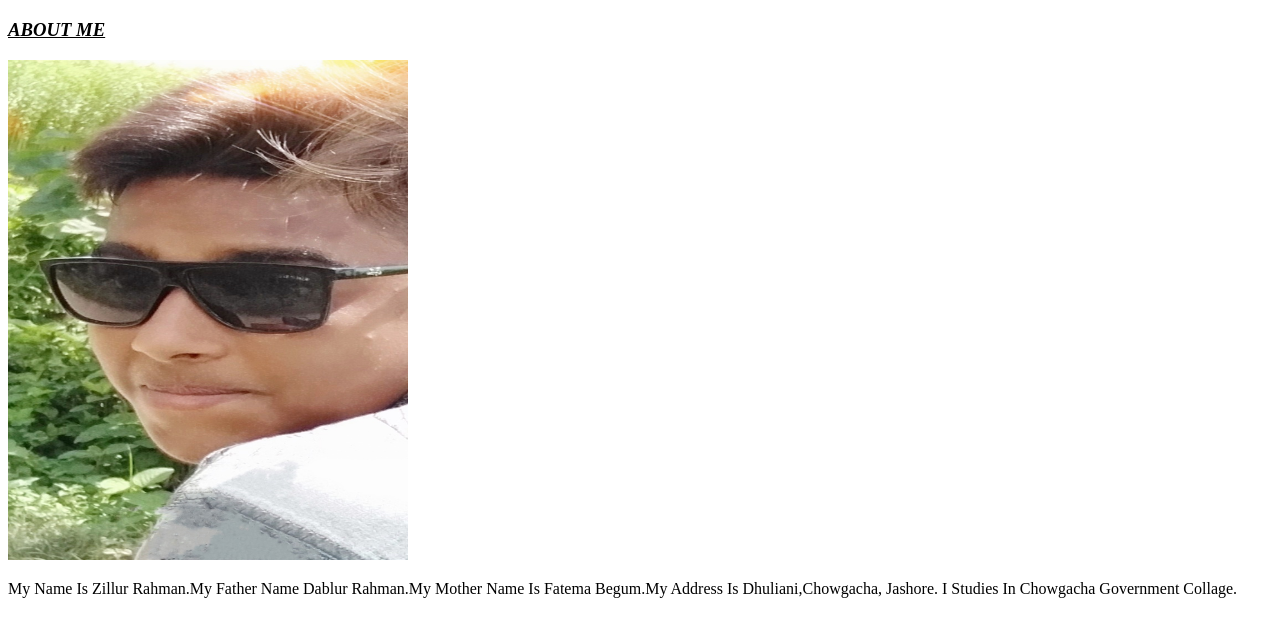
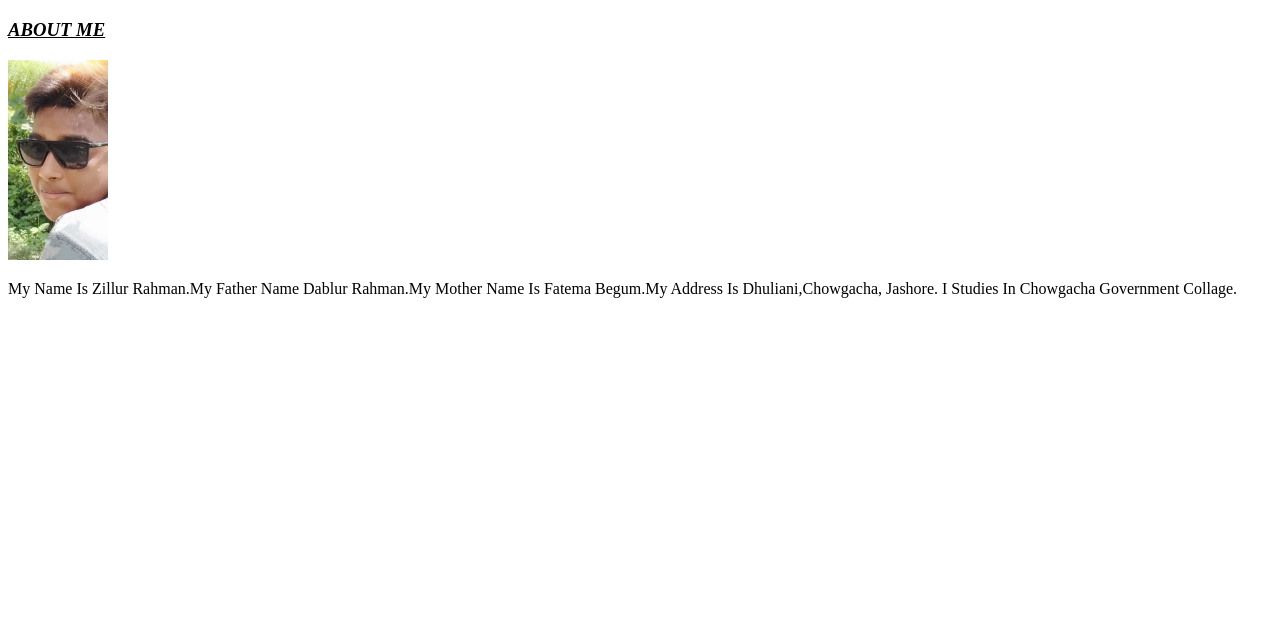
Before and after one commit to Zillur20/tasin-repo, a plain HTML site: page index.html in a window 1280 px wide. Shown: the part 61-698 px from the top of the page. Drawn offline with Linux system fonts and the light colour scheme.

Commit message:
size set

```diff
--- a/index.html
+++ b/index.html
@@ -11,7 +11,7 @@
     <h1>This Is My Introduction</h1>
     <div>
         <h3><strong><u><i>ABOUT ME</i></u></strong></h3>
-        <img height="500px" width="400px" src="IMG_20201127_154304.jpg" alt="">
+        <img height="200px" width="100px" src="IMG_20201127_154304.jpg" alt="">
         <p>My Name Is Zillur Rahman.My Father Name Dablur Rahman.My Mother Name Is Fatema Begum.My Address Is Dhuliani,Chowgacha, Jashore. I Studies In Chowgacha Government Collage.</p>
     </div>
 
```
